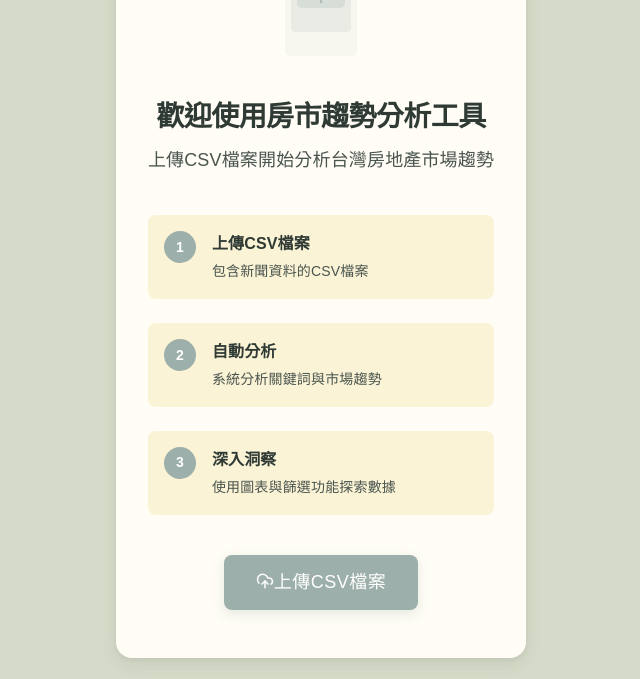
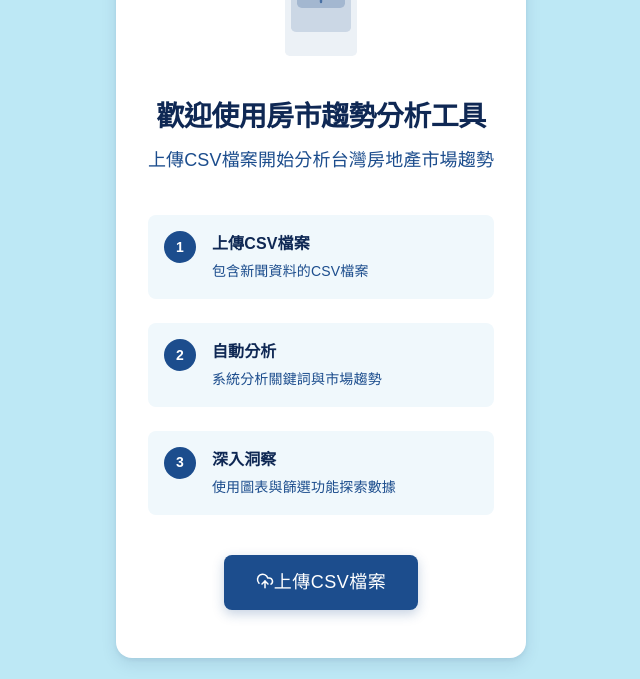
Before and after one commit to ammosu/PropTrendAnalyzerTW, a website: page index.html in a window 1280 px wide. Shown: the part 121-800 px from the top of the page, without its empty margins (319-959 px from the left). Drawn offline with nearby package versions, Linux system fonts and the light colour scheme; some packages are replaced by stand-ins of ours; no server answers; a script that the page names is missing.

Commit message:
feat(tokens): 套用藍色主題並修正文字雲對比與主題切換重繪
- tokens.json 改為藍色系（#0F2854 / #1C4D8D / #4988C4 / #BDE8F5）
- 新增 wordcloud 區塊（light / dark 各自一組色階），不再共用 bar chart 粉彩
  - light: 深藍階梯，對淺藍底有充分對比
  - dark : 高亮白藍階梯，對深藍底有 ≥7:1 對比
- build-tokens.js 輸出 wordcloud 與 wordcloudPalette() helper
- ChartManager 文字雲改用 DesignTokens.wordcloudPalette() 取色，選中高亮改用 warning token
- ChartManager constructor 新增 MutationObserver 監聽 html[data-theme]，
  主題切換時自動重繪可見的文字雲（canvas 一次性繪製需手動觸發）

```diff
--- a/css/tokens.css
+++ b/css/tokens.css
@@ -4,33 +4,33 @@
    ============================================================ */
 
 :root {
-    --primary: #9CAFAA;
-    --primary-rgb: 156 175 170;
-    --primary-hover: #7E948E;
-    --primary-light: #B8C7C2;
-    --primary-dark: #6B807B;
-    --secondary: #D6A99D;
-    --secondary-rgb: 214 169 157;
-    --secondary-light: #E5C2B7;
-    --secondary-dark: #B58C7F;
-    --bg-primary: #FFFDF5;
-    --bg-secondary: #FBF3D5;
-    --bg-tertiary: #D6DAC8;
-    --text-primary: #2F3A35;
-    --text-secondary: #4A554F;
-    --text-muted: #7B847F;
-    --border-color: #D6DAC8;
-    --border-light: #E8EBE0;
-    --info: #9CAFAA;
-    --success: #6B9080;
-    --warning: #C9A66B;
-    --danger: #C57B57;
-    --trend-up: #6B9080;
-    --trend-down: #C57B57;
-    --trend-stable: #9CAFAA;
-    --trend-none: #B5B0A8;
-    --shadow: #4A554F;
-    --shadow-rgb: 74 85 79;
+    --primary: #1C4D8D;
+    --primary-rgb: 28 77 141;
+    --primary-hover: #0F2854;
+    --primary-light: #4988C4;
+    --primary-dark: #0F2854;
+    --secondary: #4988C4;
+    --secondary-rgb: 73 136 196;
+    --secondary-light: #BDE8F5;
+    --secondary-dark: #1C4D8D;
+    --bg-primary: #FFFFFF;
+    --bg-secondary: #F0F8FC;
+    --bg-tertiary: #BDE8F5;
+    --text-primary: #0F2854;
+    --text-secondary: #1C4D8D;
+    --text-muted: #5A6B82;
+    --border-color: #BDE8F5;
+    --border-light: #DDEEF7;
+    --info: #4988C4;
+    --success: #2D7A5F;
+    --warning: #D97706;
+    --danger: #C84141;
+    --trend-up: #2D7A5F;
+    --trend-down: #C84141;
+    --trend-stable: #4988C4;
+    --trend-none: #94A3B8;
+    --shadow: #0F2854;
+    --shadow-rgb: 15 40 84;
 
     --primary-a05: rgb(var(--primary-rgb) / 0.05);
     --primary-a08: rgb(var(--primary-rgb) / 0.08);
@@ -77,31 +77,31 @@
 }
 
 [data-theme="dark"] {
-    --primary: #B8C7C2;
-    --primary-rgb: 184 199 194;
-    --primary-hover: #9CAFAA;
-    --primary-light: #D0DBD7;
-    --primary-dark: #7E948E;
-    --secondary: #E5C2B7;
-    --secondary-rgb: 229 194 183;
-    --secondary-light: #F0D6CC;
-    --secondary-dark: #D6A99D;
-    --bg-primary: #2F3A35;
-    --bg-secondary: #3A4742;
-    --bg-tertiary: #4A554F;
-    --text-primary: #FBF3D5;
-    --text-secondary: #D6DAC8;
-    --text-muted: #9CAFAA;
-    --border-color: #4A554F;
-    --border-light: #5C6862;
-    --info: #B8C7C2;
-    --success: #8FB39E;
-    --warning: #D6BB87;
-    --danger: #D69876;
-    --trend-up: #8FB39E;
-    --trend-down: #D69876;
-    --trend-stable: #B8C7C2;
-    --trend-none: #8A8580;
+    --primary: #4988C4;
+    --primary-rgb: 73 136 196;
+    --primary-hover: #6BA0D4;
+    --primary-light: #BDE8F5;
+    --primary-dark: #1C4D8D;
+    --secondary: #BDE8F5;
+    --secondary-rgb: 189 232 245;
+    --secondary-light: #DDEEF7;
+    --secondary-dark: #4988C4;
+    --bg-primary: #0F2854;
+    --bg-secondary: #15355E;
+    --bg-tertiary: #1C4D8D;
+    --text-primary: #BDE8F5;
+    --text-secondary: #DDEEF7;
+    --text-muted: #7DA3C5;
+    --border-color: #1C4D8D;
+    --border-light: #2A5BA0;
+    --info: #6BA0D4;
+    --success: #4ADE80;
+    --warning: #FBBF24;
+    --danger: #F87171;
+    --trend-up: #4ADE80;
+    --trend-down: #F87171;
+    --trend-stable: #6BA0D4;
+    --trend-none: #6B7B91;
     --shadow: #000000;
     --shadow-rgb: 0 0 0;
 
--- a/js/modules/ChartManager.js
+++ b/js/modules/ChartManager.js
@@ -17,6 +17,25 @@ class ChartManager {
         this.stateManager = stateManager;
         this.uiComponents = uiComponents;
         this.utilities = window.Utilities;
+        this._initThemeObserver();
+    }
+
+    /**
+     * 監聽 <html data-theme> 變化，主題切換時重繪可見的文字雲。
+     * （文字雲色票依主題分組，但 canvas 是一次性繪製，需手動重繪。）
+     */
+    _initThemeObserver() {
+        if (!('MutationObserver' in window)) return;
+        this._themeObserver = new MutationObserver(() => {
+            const container = document.getElementById('keywordCloudContainer');
+            if (container && container.style.display !== 'none' && container.offsetParent !== null) {
+                this.renderKeywordCloud();
+            }
+        });
+        this._themeObserver.observe(document.documentElement, {
+            attributes: true,
+            attributeFilter: ['data-theme']
+        });
     }
 
     // 渲染預期趨勢圖表
@@ -1542,8 +1561,9 @@ class ChartManager {
         const ctx = canvas.getContext('2d');
         ctx.clearRect(0, 0, canvas.width, canvas.height);
 
-        // 使用 Constants 定義的專業配色方案（文字雲）
-        const colors = Constants.COLORS.CHART_GRADIENT;
+        // 文字雲色票：依主題自動切換，必須與容器底色保持可讀對比
+        const colors = window.DesignTokens.wordcloudPalette();
+        const highlightColor = window.DesignTokens.color('warning');
 
         const selectedKeyword = this.stateManager.getState('selectedCloudKeyword') || null;
 
@@ -1557,7 +1577,7 @@ class ChartManager {
             },
             fontFamily: '"Noto Sans TC", "Microsoft JhengHei", "PingFang TC", sans-serif',
             color: function(word) {
-                if (selectedKeyword && word === selectedKeyword) return '#f59e0b';
+                if (selectedKeyword && word === selectedKeyword) return highlightColor;
                 return colors[Math.floor(Math.random() * colors.length)];
             },
             rotateRatio: 0.3,
--- a/js/modules/Tokens.js
+++ b/js/modules/Tokens.js
@@ -6,65 +6,65 @@
 (function (global) {
     const data = {
     "light": {
-        "primary": "#9CAFAA",
-        "primary-hover": "#7E948E",
-        "primary-light": "#B8C7C2",
-        "primary-dark": "#6B807B",
-        "secondary": "#D6A99D",
-        "secondary-light": "#E5C2B7",
-        "secondary-dark": "#B58C7F",
-        "bg-primary": "#FFFDF5",
-        "bg-secondary": "#FBF3D5",
-        "bg-tertiary": "#D6DAC8",
-        "text-primary": "#2F3A35",
-        "text-secondary": "#4A554F",
-        "text-muted": "#7B847F",
-        "border-color": "#D6DAC8",
-        "border-light": "#E8EBE0",
-        "info": "#9CAFAA",
-        "success": "#6B9080",
-        "warning": "#C9A66B",
-        "danger": "#C57B57",
-        "trend-up": "#6B9080",
-        "trend-down": "#C57B57",
-        "trend-stable": "#9CAFAA",
-        "trend-none": "#B5B0A8",
-        "shadow": "#4A554F"
+        "primary": "#1C4D8D",
+        "primary-hover": "#0F2854",
+        "primary-light": "#4988C4",
+        "primary-dark": "#0F2854",
+        "secondary": "#4988C4",
+        "secondary-light": "#BDE8F5",
+        "secondary-dark": "#1C4D8D",
+        "bg-primary": "#FFFFFF",
+        "bg-secondary": "#F0F8FC",
+        "bg-tertiary": "#BDE8F5",
+        "text-primary": "#0F2854",
+        "text-secondary": "#1C4D8D",
+        "text-muted": "#5A6B82",
+        "border-color": "#BDE8F5",
+        "border-light": "#DDEEF7",
+        "info": "#4988C4",
+        "success": "#2D7A5F",
+        "warning": "#D97706",
+        "danger": "#C84141",
+        "trend-up": "#2D7A5F",
+        "trend-down": "#C84141",
+        "trend-stable": "#4988C4",
+        "trend-none": "#94A3B8",
+        "shadow": "#0F2854"
     },
     "dark": {
-        "primary": "#B8C7C2",
-        "primary-hover": "#9CAFAA",
-        "primary-light": "#D0DBD7",
-        "primary-dark": "#7E948E",
-        "secondary": "#E5C2B7",
-        "secondary-light": "#F0D6CC",
-        "secondary-dark": "#D6A99D",
-        "bg-primary": "#2F3A35",
-        "bg-secondary": "#3A4742",
-        "bg-tertiary": "#4A554F",
-        "text-primary": "#FBF3D5",
-        "text-secondary": "#D6DAC8",
-        "text-muted": "#9CAFAA",
-        "border-color": "#4A554F",
-        "border-light": "#5C6862",
-        "info": "#B8C7C2",
-        "success": "#8FB39E",
-        "warning": "#D6BB87",
-        "danger": "#D69876",
-        "trend-up": "#8FB39E",
-        "trend-down": "#D69876",
-        "trend-stable": "#B8C7C2",
-        "trend-none": "#8A8580",
+        "primary": "#4988C4",
+        "primary-hover": "#6BA0D4",
+        "primary-light": "#BDE8F5",
+        "primary-dark": "#1C4D8D",
+        "secondary": "#BDE8F5",
+        "secondary-light": "#DDEEF7",
+        "secondary-dark": "#4988C4",
+        "bg-primary": "#0F2854",
+        "bg-secondary": "#15355E",
+        "bg-tertiary": "#1C4D8D",
+        "text-primary": "#BDE8F5",
+        "text-secondary": "#DDEEF7",
+        "text-muted": "#7DA3C5",
+        "border-color": "#1C4D8D",
+        "border-light": "#2A5BA0",
+        "info": "#6BA0D4",
+        "success": "#4ADE80",
+        "warning": "#FBBF24",
+        "danger": "#F87171",
+        "trend-up": "#4ADE80",
+        "trend-down": "#F87171",
+        "trend-stable": "#6BA0D4",
+        "trend-none": "#6B7B91",
         "shadow": "#000000"
     },
     "palette": [
-        "#9CAFAA",
-        "#D6A99D",
-        "#D6DAC8",
-        "#FBF3D5",
-        "#7E948E",
-        "#B58C7F",
-        "#4A554F"
+        "#1C4D8D",
+        "#4988C4",
+        "#BDE8F5",
+        "#0F2854",
+        "#7DA3C5",
+        "#5A6B82",
+        "#DDEEF7"
     ],
     "chartBars": [
         "#F5D2D2",
@@ -72,6 +72,23 @@
         "#BDE3C3",
         "#A3CCDA"
     ],
+    "wordcloud": {
+        "$comment": "文字雲色票（依主題分組）。必須與 .wordcloud-container 底色形成可讀對比（建議 ≥4.5:1）。",
+        "light": [
+            "#0F2854",
+            "#1C4D8D",
+            "#3A5478",
+            "#1F3A6B",
+            "#264273"
+        ],
+        "dark": [
+            "#FFFFFF",
+            "#BDE8F5",
+            "#DDEEF7",
+            "#E8F3FA",
+            "#C8E0F0"
+        ]
+    },
     "alphaSteps": [
         5,
         8,
@@ -111,5 +128,11 @@
         return 'rgba(' + r + ', ' + g + ', ' + b + ', ' + alpha + ')';
     }
 
-    global.DesignTokens = Object.assign({}, data, { current, color, withAlpha });
+    /** 取文字雲色票（依當前主題自動切換）。 */
+    function wordcloudPalette() {
+        const theme = document.documentElement.getAttribute('data-theme') === 'dark' ? 'dark' : 'light';
+        return data.wordcloud[theme];
+    }
+
+    global.DesignTokens = Object.assign({}, data, { current, color, withAlpha, wordcloudPalette });
 })(window);
```
Also changed, not shown: design-tokens/tokens.json (+54 -48 lines), scripts/build-tokens.js (+8 -1 lines).
